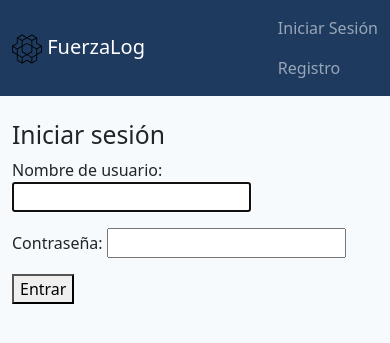
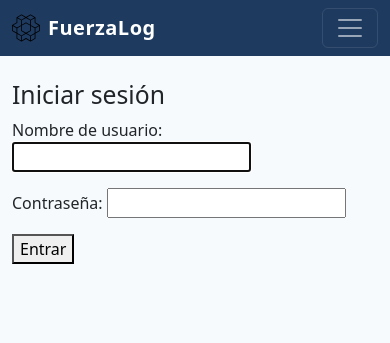
Before and after one commit to said-oudrhich/FuerzaLog, a Django app: a page that uses templates/base.html in a window 390 px wide. Shown: the top 343 px of the page. Run offline with Django 5.2, Linux system fonts and the light colour scheme.

Commit message:
mejoro el navbar, ahora es responsive y tiene menu de usuario

```diff
--- a/templates/base.html
+++ b/templates/base.html
@@ -8,54 +8,134 @@
     <link rel="icon" type="image/svg+xml" href="{% static 'logo.svg' %}">
     <link href="https://cdn.jsdelivr.net/npm/bootstrap@5.3.0/dist/css/bootstrap.min.css" rel="stylesheet">
     <style>
-        .navbar { background-color: #1e3a5f !important; }
-        .btn-primary { background-color: #2c5282; border-color: #2c5282; }
-        .btn-primary:hover { background-color: #1e3a5f; border-color: #1e3a5f; }
-        .btn-info { background-color: #3182ce; border-color: #3182ce; color: white; }
-        .btn-warning { background-color: #d69e2e; border-color: #d69e2e; }
-        .btn-danger { background-color: #c53030; border-color: #c53030; }
+        :root {
+            --fl-dark:  #1e3a5f;
+            --fl-mid:   #2c5282;
+            --fl-light: #3182ce;
+        }
         body { background-color: #f7fafc; }
+
+        /* Navbar */
+        .navbar { background-color: var(--fl-dark) !important; }
+        .navbar .nav-link { color: rgba(255,255,255,.85) !important; }
+        .navbar .nav-link:hover,
+        .navbar .nav-link.active { color: #fff !important; }
+        .navbar-brand { font-weight: 700; letter-spacing: .5px; }
+
+        /* Botones */
+        .btn-primary  { background-color: var(--fl-mid);   border-color: var(--fl-mid); }
+        .btn-primary:hover  { background-color: var(--fl-dark);  border-color: var(--fl-dark); }
+        .btn-info     { background-color: var(--fl-light);  border-color: var(--fl-light); color: #fff; }
+        .btn-warning  { background-color: #d69e2e; border-color: #d69e2e; }
+        .btn-danger   { background-color: #c53030; border-color: #c53030; }
+
+        /* Cards */
         .card { border-color: #e2e8f0; }
+
+        /* Dropdown usuario */
+        .navbar .dropdown-menu { min-width: 160px; }
     </style>
 </head>
 <body>
     <nav class="navbar navbar-expand-lg navbar-dark">
         <div class="container">
-            <a class="navbar-brand" href="{% url 'entrenamiento_list' %}">
-                <img src="{% static 'logo.svg' %}" height="30" alt="FuerzaLog"> FuerzaLog
+
+            <!-- Brand -->
+            <a class="navbar-brand d-flex align-items-center gap-2" href="{% url 'inicio' %}">
+                <img src="{% static 'logo.svg' %}" height="28" alt="FuerzaLog">
+                FuerzaLog
             </a>
-            <div class="navbar-nav ms-auto">
+
+            <!-- Toggler para móvil -->
+            <button class="navbar-toggler" type="button"
+                    data-bs-toggle="collapse" data-bs-target="#navbarMain"
+                    aria-controls="navbarMain" aria-expanded="false" aria-label="Menú">
+                <span class="navbar-toggler-icon"></span>
+            </button>
+
+            <div class="collapse navbar-collapse" id="navbarMain">
+
                 {% if user.is_authenticated %}
-                    <form class="d-flex me-3" action="{% url 'buscar' %}" method="get">
-                        <input class="form-control me-2" type="search" name="q" placeholder="Buscar...">
-                        <button class="btn btn-outline-light" type="submit">Buscar</button>
+
+                    <!-- Links principales -->
+                    <ul class="navbar-nav me-auto mb-2 mb-lg-0">
+                        <li class="nav-item">
+                            <a class="nav-link" href="{% url 'entrenamiento_list' %}">Entrenamientos</a>
+                        </li>
+                        <li class="nav-item">
+                            <a class="nav-link" href="{% url 'rutina_list' %}">Rutinas</a>
+                        </li>
+                        <li class="nav-item">
+                            <a class="nav-link" href="{% url 'entrenamiento_create' %}">
+                                <span class="badge bg-primary">+ Nuevo</span>
+                            </a>
+                        </li>
+                    </ul>
+
+                    <!-- Búsqueda -->
+                    <form class="d-flex me-3" action="{% url 'entrenamiento_list' %}" method="get">
+                        <input class="form-control form-control-sm me-2" type="search" name="q"
+                               placeholder="Buscar entrenamiento..." style="min-width:180px;"
+                               value="{{ request.GET.q }}">
+                        <button class="btn btn-outline-light btn-sm" type="submit">Buscar</button>
                     </form>
-                    <a class="nav-link" href="{% url 'entrenamiento_list' %}">Mis Entrenamientos</a>
-                    <a class="nav-link" href="{% url 'rutina_list' %}">Mis Rutinas</a>
-                    <a class="nav-link" href="{% url 'entrenamiento_create' %}">Crear Entrenamiento</a>
-                    <span class="navbar-text mx-3">Hola, {{ user.username }}</span>
-                    <button form="logout-form" type="submit" class="btn btn-link nav-link">Cerrar Sesión</button>
+
+                    <!-- Dropdown usuario -->
+                    <ul class="navbar-nav">
+                        <li class="nav-item dropdown">
+                            <a class="nav-link dropdown-toggle d-flex align-items-center gap-1" href="#"
+                               role="button" data-bs-toggle="dropdown" aria-expanded="false">
+                                <svg xmlns="http://www.w3.org/2000/svg" width="18" height="18" fill="currentColor"
+                                     viewBox="0 0 16 16">
+                                    <path d="M8 8a3 3 0 1 0 0-6 3 3 0 0 0 0 6zm2-3a2 2 0 1 1-4 0 2 2 0 0 1 4 0zm4 8c0 1-1 1-1 1H3s-1 0-1-1 1-4 6-4 6 3 6 4zm-1-.004c-.001-.246-.154-.986-.832-1.664C11.516 10.68 10.029 10 8 10s-3.516.68-4.168 1.332c-.678.678-.83 1.418-.832 1.664h10z"/>
+                                </svg>
+                                {{ user.username }}
+                            </a>
+                            <ul class="dropdown-menu dropdown-menu-end">
+                                {% if user.is_staff %}
+                                    <li><a class="dropdown-item" href="{% url 'admin:index' %}">Panel Admin</a></li>
+                                    <li><hr class="dropdown-divider"></li>
+                                {% endif %}
+                                <li>
+                                    <form method="post" action="{% url 'logout' %}">
+                                        {% csrf_token %}
+                                        <button type="submit" class="dropdown-item text-danger">Cerrar sesión</button>
+                                    </form>
+                                </li>
+                            </ul>
+                        </li>
+                    </ul>
+
                 {% else %}
-                    <a class="nav-link" href="{% url 'login' %}">Iniciar Sesión</a>
-                    <a class="nav-link" href="{% url 'registro' %}">Registro</a>
+
+                    <!-- Visitante -->
+                    <ul class="navbar-nav ms-auto mb-2 mb-lg-0">
+                        <li class="nav-item">
+                            <a class="nav-link" href="{% url 'login' %}">Iniciar sesión</a>
+                        </li>
+                        <li class="nav-item">
+                            <a class="nav-link" href="{% url 'registro' %}">Registro</a>
+                        </li>
+                    </ul>
+
                 {% endif %}
-                <form id="logout-form" method="post" action="{% url 'logout' %}">
-                    {% csrf_token %}
-                </form>
+
             </div>
         </div>
     </nav>
+
     <div class="container mt-4">
         {% if messages %}
             {% for message in messages %}
                 <div class="alert alert-{{ message.tags }} alert-dismissible fade show" role="alert">
                     {{ message }}
-                    <button type="button" class="btn-close" data-bs-dismiss="alert" aria-label="Close"></button>
+                    <button type="button" class="btn-close" data-bs-dismiss="alert" aria-label="Cerrar"></button>
                 </div>
             {% endfor %}
         {% endif %}
         {% block content %}{% endblock %}
     </div>
+
     <script src="https://cdn.jsdelivr.net/npm/bootstrap@5.3.0/dist/js/bootstrap.bundle.min.js"></script>
 </body>
 </html>
```
